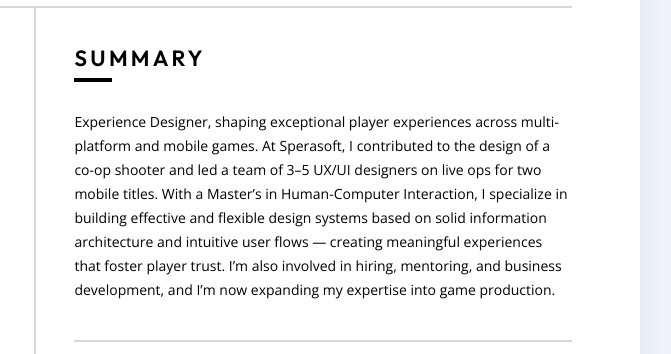
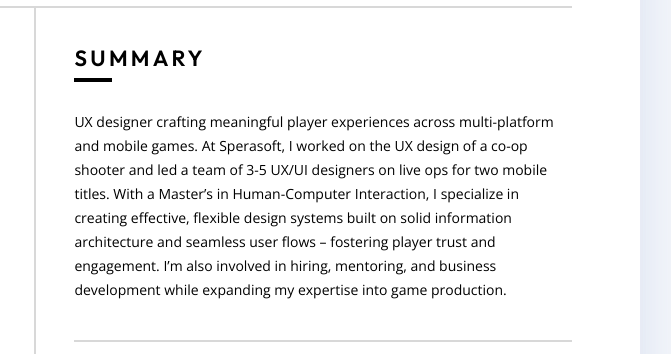
Before and after one commit to NerianMin/bortein.com, a website: page index.html in a window 1280 px wide. Shown: the part 273-627 px from the top of the page, 480-1151 px from the left. Drawn offline with nearby package versions, Linux system fonts and the light colour scheme.

Commit message:
Update index.html

```diff
--- a/index.html
+++ b/index.html
@@ -98,7 +98,7 @@
       <section class="info-section">
         <h3 class="info-section__heading">Summary</h3>
         <div class="info-section__text info-section__text--long">
-            <p>Experience Designer, shaping exceptional player experiences across multi-platform and mobile games. At Sperasoft, I contributed to the design of a co-op shooter and led a team of 3–5 UX/UI designers on live ops for two mobile titles. With a Master’s in Human-Computer Interaction, I specialize in building effective and flexible design systems based on solid information architecture and intuitive user flows — creating meaningful experiences that foster player trust. I’m also involved in hiring, mentoring, and business development, and I’m now expanding my expertise into game production.</p>
+            <p>UX designer crafting meaningful player experiences across multi-platform and mobile games. At Sperasoft, I worked on the UX design of a co-op shooter and led a team of 3-5 UX/UI designers on live ops for two mobile titles. With a Master’s in Human-Computer Interaction, I specialize in creating effective, flexible design systems built on solid information architecture and seamless user flows – fostering player trust and engagement. I’m also involved in hiring, mentoring, and business development while expanding my expertise into game production.</p>
         </div>
       </section>
       <section class="info-section">
```
